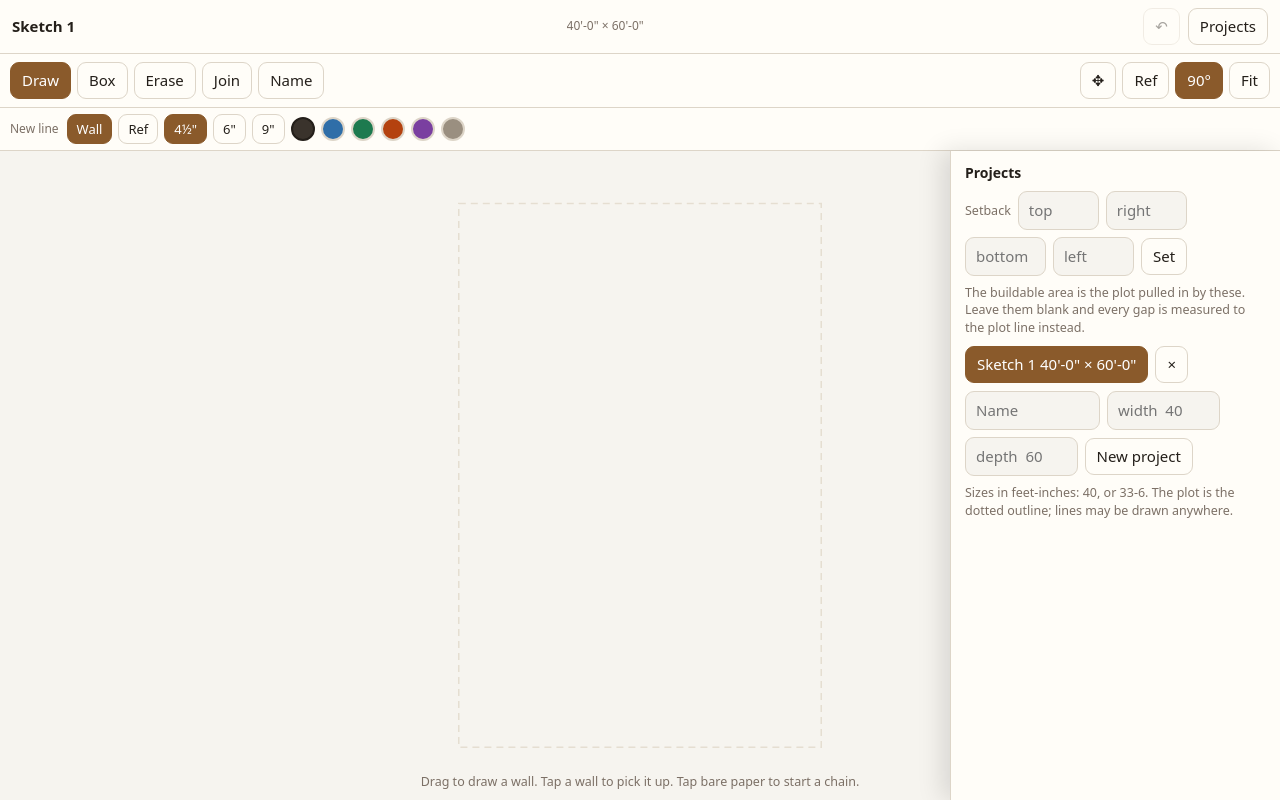
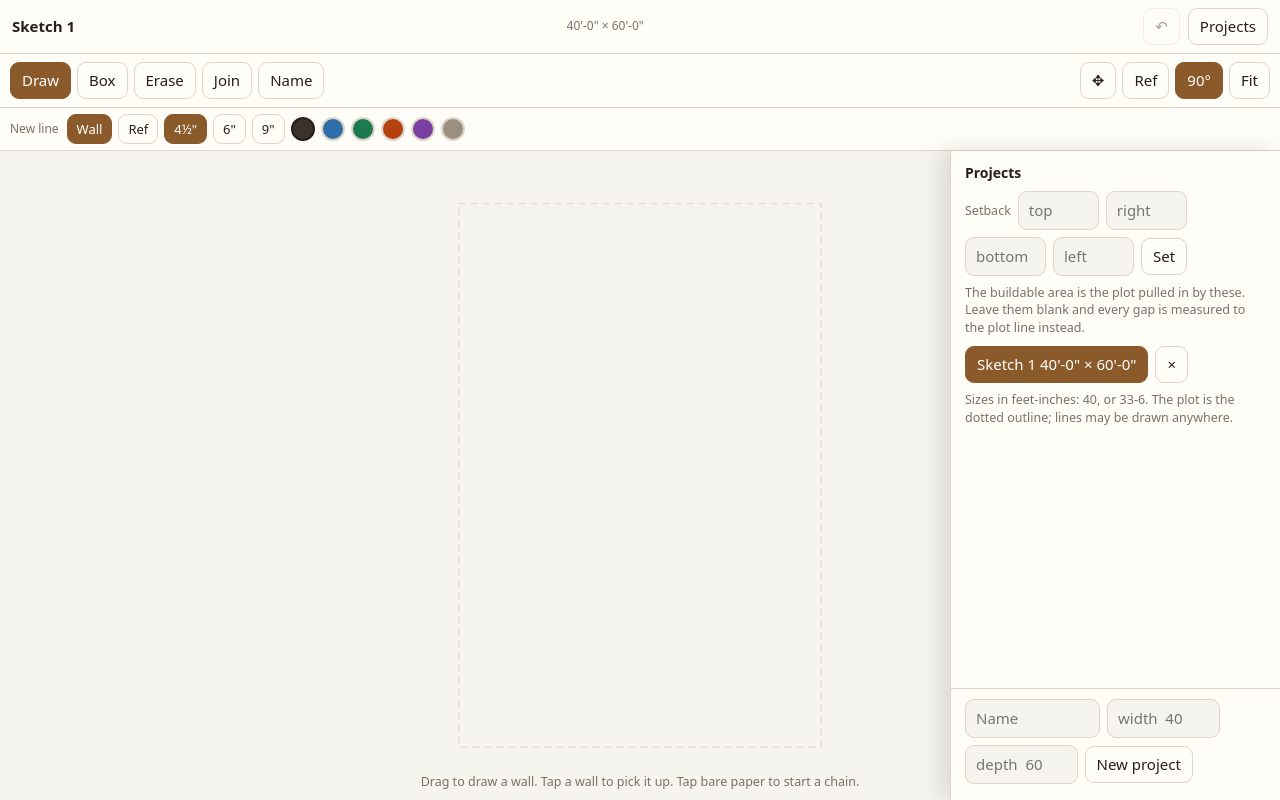
Before and after one commit to appujothi/plan-sketch, a plain HTML site: page index.html in a window 1280 px wide. Both pictures are taken after a click on the button "Projects". Drawn offline with Linux system fonts and the light colour scheme.

Commit message:
Update the sketchpad

```diff
--- a/index.html
+++ b/index.html
@@ -91,14 +91,27 @@ svg{ width:100%; height:100%; display:block; touch-action:none; }
    covered the very thing he had just selected. */
 #sheet{ position:absolute; left:0; right:0; bottom:0; background:var(--sheet); border-top:1px solid var(--line);
         padding:12px 14px 16px; display:none; box-shadow:0 -8px 24px rgba(0,0,0,.14);
-        max-height:52%; overflow-y:auto; }
-#sheet.on{ display:block; }
+        max-height:52%; }
+#sheet.on{ display:flex; flex-direction:column; }
+#sheetbody{ overflow-y:auto; min-height:0; flex:1 1 auto; }
 @media (min-width:760px){
   #sheet{ left:auto; right:0; top:0; bottom:0; width:330px; max-height:none;
           border-top:none; border-left:1px solid var(--line);
           box-shadow:-8px 0 24px rgba(0,0,0,.12); }
 }
 #sheet h3{ margin:0 0 8px; font-size:14px; font-weight:650; }
+/* THE FOURTH TIME, and the first attempt at it was wrong in the same way. Capping the sheet
+   at half the height stopped it covering the drawing and put Lock, Delete and Close 48 px
+   below the fold of a phone - a scroll with no scrollbar on it is the invisible control
+   again, in a new place. Making that row STICKY only looked like a fix: a sticky row sits
+   over the row above it, so the Window button went under it and was hidden with nothing to
+   say so. Measured, not eyeballed - Window at y 758, the stuck row at y 759.
+   The row is therefore OUTSIDE the scrolling part altogether: the sheet is a column, the
+   body scrolls, the foot does not. A layout that cannot hide a control beats a layout
+   arranged so that it currently does not. */
+#sheet .foot{ flex:0 0 auto; background:var(--sheet);
+              margin:8px -14px -16px; padding:10px 14px 16px;
+              border-top:1px solid var(--line); margin-bottom:-16px; }
 .row{ display:flex; gap:7px; align-items:center; flex-wrap:wrap; margin-bottom:8px; }
 input[type=text]{ font:inherit; color:inherit; background:var(--bg); border:1px solid var(--line);
                   border-radius:9px; padding:8px 10px; width:7.5em; }
@@ -1372,6 +1385,21 @@ Array.prototype.forEach.call(lenBox.querySelectorAll("button"), function(b){
 
 /* ------------------------------------------------------------------ the sheets */
 var sheet = document.getElementById("sheet");
+/* Called at the end of every sheet: everything built goes into a scrolling body, and the one
+   row marked `foot` is lifted out of it to sit below, always on the screen. Doing it here
+   rather than in each builder means a sheet added later cannot forget. */
+function sheetDone(){
+  var foot = sheet.querySelector(".foot");
+  var body = document.createElement("div");
+  body.id = "sheetbody";
+  while (sheet.firstChild){
+    var c = sheet.firstChild;
+    sheet.removeChild(c);
+    if (c !== foot) body.appendChild(c);
+  }
+  sheet.appendChild(body);
+  if (foot) sheet.appendChild(foot);
+}
 function closeSheet(){ sheet.classList.remove("on"); sheet.innerHTML = ""; sheetKind = null; }
 function flash(msg){
   var h = document.getElementById("hint");
@@ -1477,11 +1505,12 @@ function openMany(s){
   var cl2 = document.createElement("button"); cl2.className = "ghost"; cl2.textContent = "Close";
   cl2.addEventListener("click", function(){ sel = []; closeSheet(); draw(); });
   r7.appendChild(lk); r7.appendChild(del); r7.appendChild(cl2);
-  sheet.appendChild(r7);
-
   var n = document.createElement("div"); n.className = "note";
   n.textContent = "Drag any one of them to move them all together.";
   sheet.appendChild(n);
+  r7.className = "row foot";
+  sheet.appendChild(r7);
+  sheetDone();
 }
 
 function openLine(l){
@@ -1555,8 +1584,12 @@ function openLine(l){
   // door / window
   if (l.kind === "wall"){
     var r5 = document.createElement("div"); r5.className = "row";
-    var dw = document.createElement("input"); dw.type = "text"; dw.placeholder = "size  3-0";
-    var df = document.createElement("input"); df.type = "text"; df.placeholder = "from end  2-0";
+    // narrow enough that Door and Window stay on this row: a wrapped row is 45 px of a
+    // sheet that is already held to half a phone, and it pushed the rest below the fold
+    var dw = document.createElement("input"); dw.type = "text"; dw.placeholder = "size 3-0";
+    dw.style.width = "4.8em";
+    var df = document.createElement("input"); df.type = "text"; df.placeholder = "from end 2-0";
+    df.style.width = "6.8em";
     var bd = document.createElement("button"); bd.textContent = "Door";
     var bw = document.createElement("button"); bw.textContent = "Window";
     var e2 = document.createElement("span"); e2.className = "err";
@@ -1607,7 +1640,9 @@ function openLine(l){
   var cl2 = document.createElement("button"); cl2.className = "ghost"; cl2.textContent = "Close";
   cl2.addEventListener("click", function(){ sel = []; closeSheet(); draw(); });
   r7.appendChild(lk); r7.appendChild(del); r7.appendChild(cl2);
+  r7.className = "row foot";
   sheet.appendChild(r7);
+  sheetDone();
 }
 
 /* ---------------------------------------------------------------- the options bar */
@@ -1681,7 +1716,9 @@ function openLabel(t){
   var cl = document.createElement("button"); cl.className = "ghost"; cl.textContent = "Close";
   cl.addEventListener("click", function(){ selLabel = null; closeSheet(); draw(); });
   r2.appendChild(del); r2.appendChild(cl);
+  r2.className = "row foot";
   sheet.appendChild(r2);
+  sheetDone();
   inp.focus();
 }
 
@@ -1745,14 +1782,15 @@ function openRefs(){
   });
   var cl = document.createElement("button"); cl.className = "ghost"; cl.textContent = "Close";
   cl.addEventListener("click", function(){ closeSheet(); draw(); });
-  r2.appendChild(del); r2.appendChild(cl);
-  sheet.appendChild(r2);
-
   var note = document.createElement("div"); note.className = "note";
   note.textContent = refs.length
     ? "Hidden, they are not drawn and cannot be tapped, caught by a box or snapped to — but they are still in the drawing."
     : "A reference line is drawn with the Ref button on the New line row. It is a guide: it carries no thickness and closes no room.";
   sheet.appendChild(note);
+  r2.appendChild(del); r2.appendChild(cl);
+  r2.className = "row foot";
+  sheet.appendChild(r2);
+  sheetDone();
 }
 
 function openProjects(){
@@ -1840,11 +1878,14 @@ function openProjects(){
     var st = store(); st.list.push(p); st.open = p.id; writeStore(st);
     open(p.id);
   });
-  r2.appendChild(nm); r2.appendChild(w); r2.appendChild(h); r2.appendChild(mk); r2.appendChild(er);
-  sheet.appendChild(r2);
   var n = document.createElement("div"); n.className = "note";
   n.textContent = "Sizes in feet-inches: 40, or 33-6. The plot is the dotted outline; lines may be drawn anywhere.";
   sheet.appendChild(n);
+  // with a dozen projects listed, the row that makes a new one would be off the bottom
+  r2.appendChild(nm); r2.appendChild(w); r2.appendChild(h); r2.appendChild(mk); r2.appendChild(er);
+  r2.className = "row foot";
+  sheet.appendChild(r2);
+  sheetDone();
 }
 
 function open(id){
```
